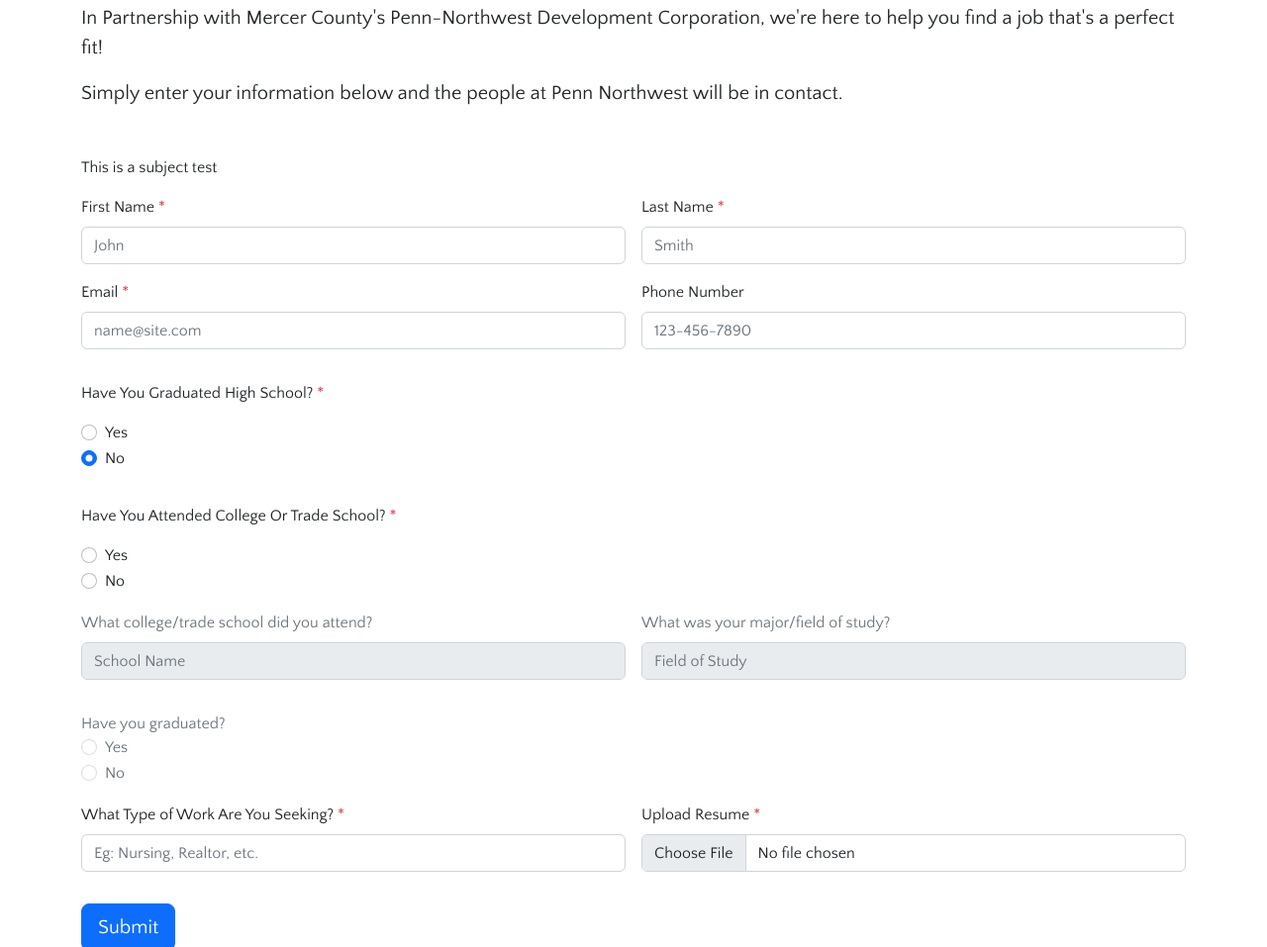
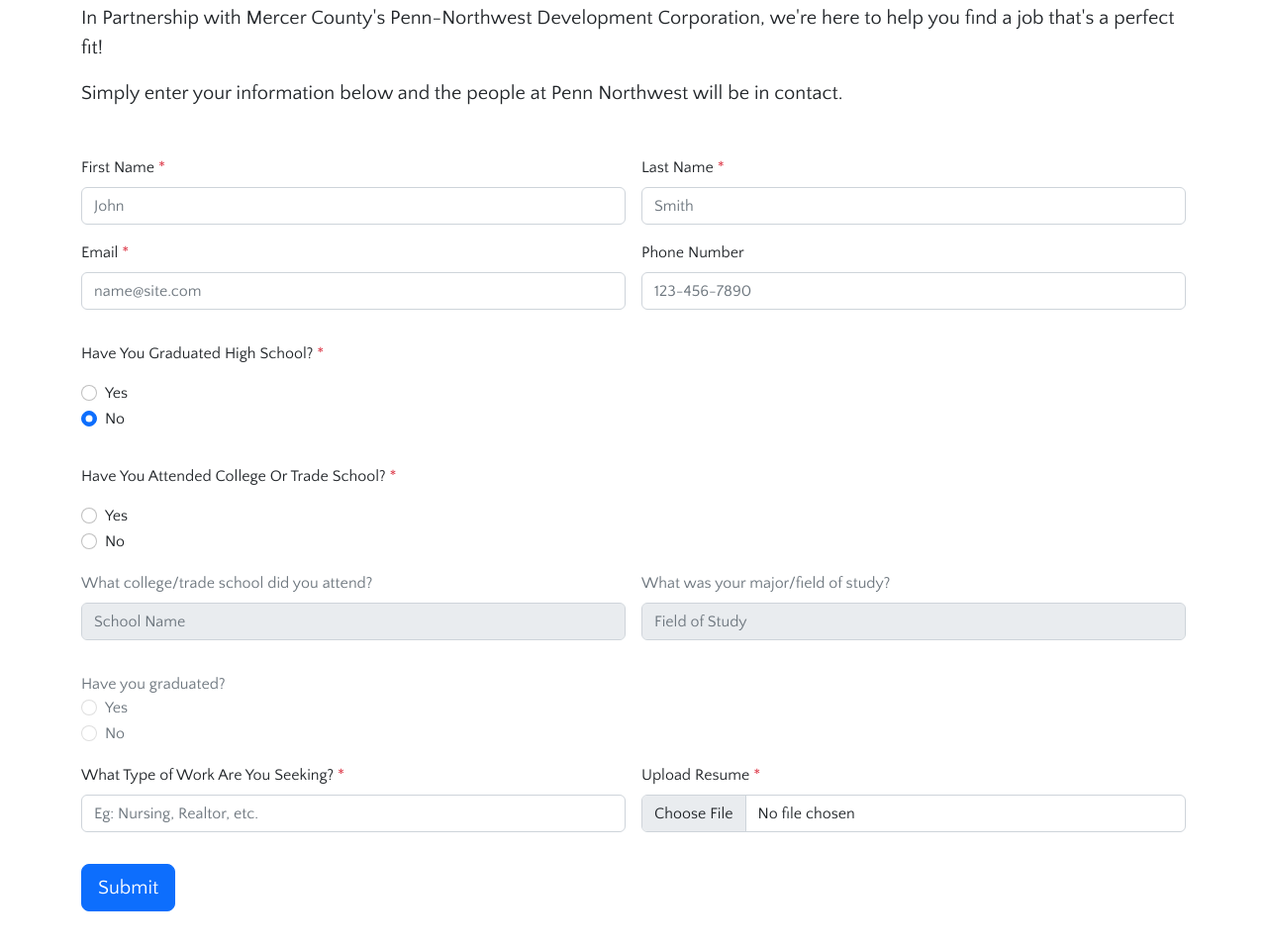
Before and after one commit to Vilasi/pndc-homegrown-initiative, a plain HTML site: page pages/work.html in a window 1280 px wide. Shown: the part 2311-3268 px from the top of the page at 99% size. Drawn offline with Linux system fonts and the light colour scheme.

Commit message:
Remove subject test on form

```diff
--- a/pages/work.html
+++ b/pages/work.html
@@ -257,7 +257,7 @@
             id="subject"
             value="A New Job Search Candidate Has Emailed You:"
           />
-          <label for="subject">This is a subject test</label>
+          <label class="d-none" for="subject">This is a subject test</label>
           <div class="col-md-6">
             <label for="firstName" class="form-label"
               >First Name <span class="text-danger">*</span></label
```
